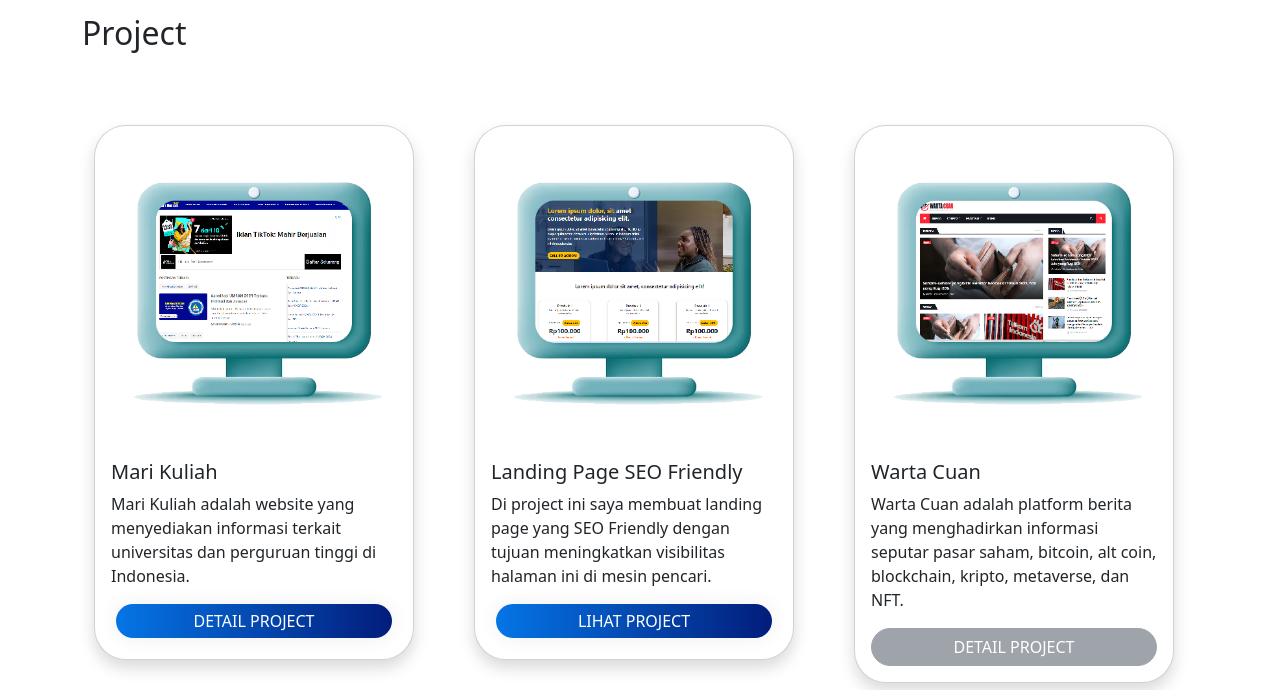
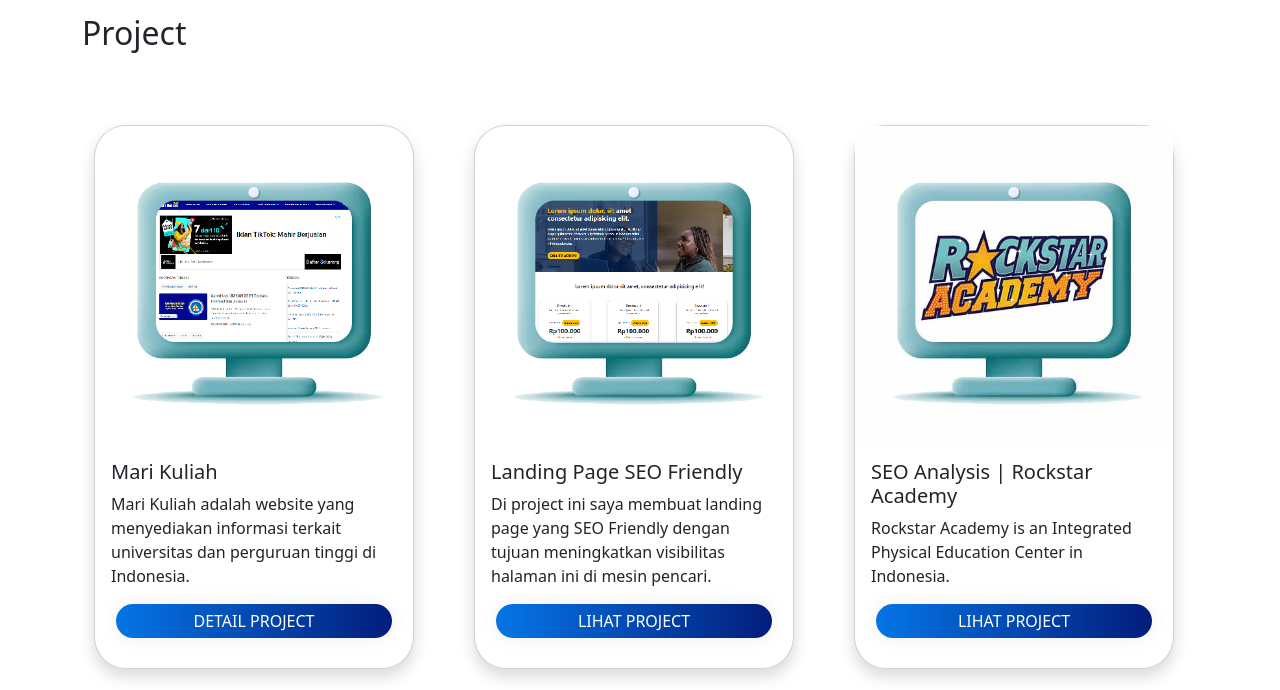
Before and after one commit to johancand/johancand.github.io, a plain HTML site: page index.html in a window 1280 px wide. Shown: the part 820-1510 px from the top of the page. Drawn offline with nearby package versions, Linux system fonts and the light colour scheme.

Commit message:
menambahkan rockstar academy

```diff
--- a/index.html
+++ b/index.html
@@ -213,7 +213,7 @@
       <div class="container text-start">
         <div class="row justify-content-around">
           <div class="col-md-4 p-4">
-            <div class="card rounded-5 shadow" style="width: 20rem; margin-top: 1rem">
+            <div class="card rounded-5 shadow" style="width: 20rem; height: 34rem; margin-top: 1rem">
               <img src="img/project/mockup-marikuliah.png" class="card-img-top img-fluid" alt="Mari Kuliah" />
               <div class="card-body">
                 <h5 class="card-title">Mari Kuliah</h5>
@@ -223,7 +223,7 @@
             </div>
           </div>
           <div class="col-md-4 p-4">
-            <div class="card rounded-5 shadow" style="width: 20rem; margin-top: 1rem">
+            <div class="card rounded-5 shadow" style="width: 20rem; height: 34rem; margin-top: 1rem">
               <img src="img/project/mockup-landing-page.png" class="card-img-top img-fluid" alt="Mari Kuliah" />
               <div class="card-body">
                 <h5 class="card-title">Landing Page SEO Friendly</h5>
@@ -233,7 +233,17 @@
             </div>
           </div>
           <div class="col-md-4 p-4">
-            <div class="card rounded-5 shadow" style="width: 20rem; margin-top: 1rem">
+            <div class="card rounded-5 shadow" style="width: 20rem; height: 34rem; margin-top: 1rem">
+              <img src="img/project/rockstar-academy.jpg" class="card-img-top" alt="SEO Analysis Rockstar Academy" />
+              <div class="card-body">
+                <h5 class="card-title">SEO Analysis | Rockstar Academy</h5>
+                <p class="card-text">Rockstar Academy is an Integrated Physical Education Center in Indonesia.</p>
+                <a href="https://johancand.github.io/landing-page-company-1/" class="btn-grad-1">Lihat Project</a>
+              </div>
+            </div>
+          </div>
+          <div class="col-md-4 p-4">
+            <div class="card rounded-5 shadow" style="width: 20rem; height: 34rem; margin-top: 1rem">
               <img src="img/project/mockup-wartacuan.png" class="card-img-top" alt="Project Warta Cuan" />
               <div class="card-body">
                 <h5 class="card-title">Warta Cuan</h5>
```
Also changed, not shown: img/project/rockstar-academy.jpg (added).
